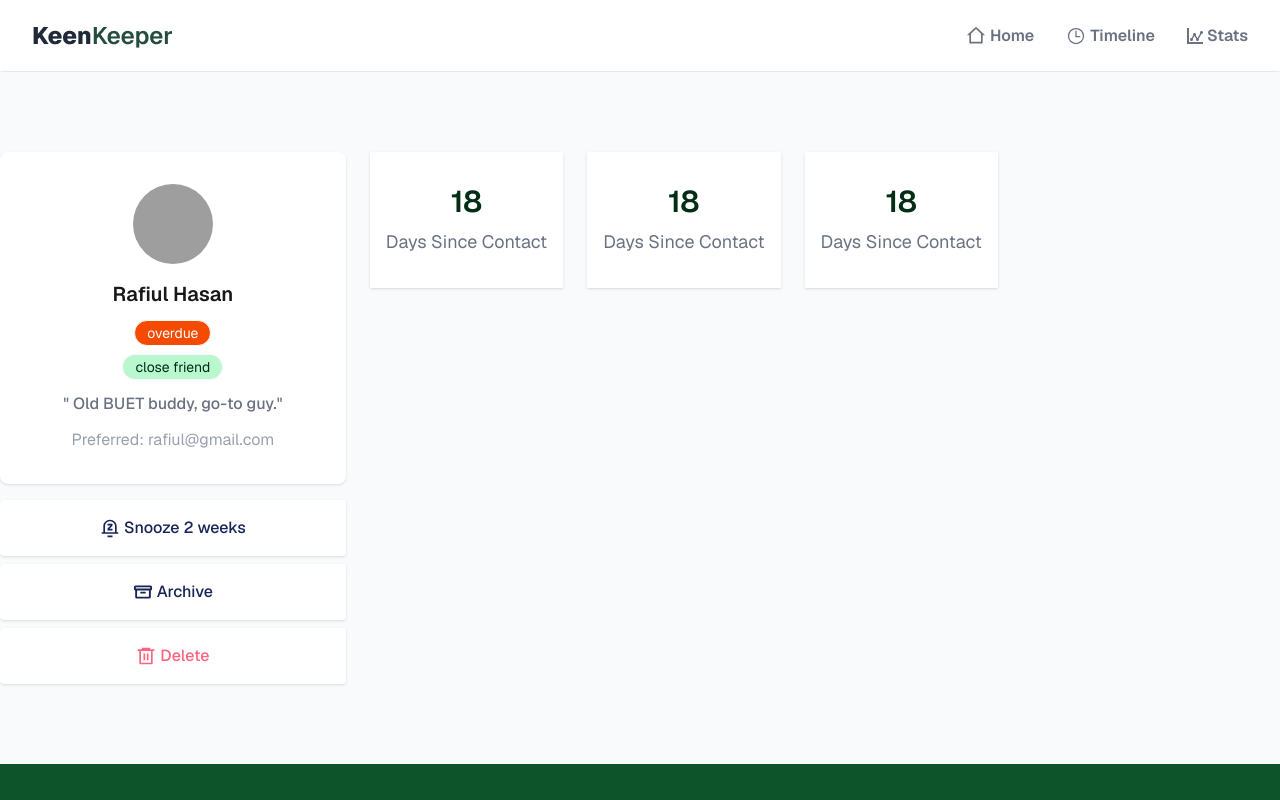
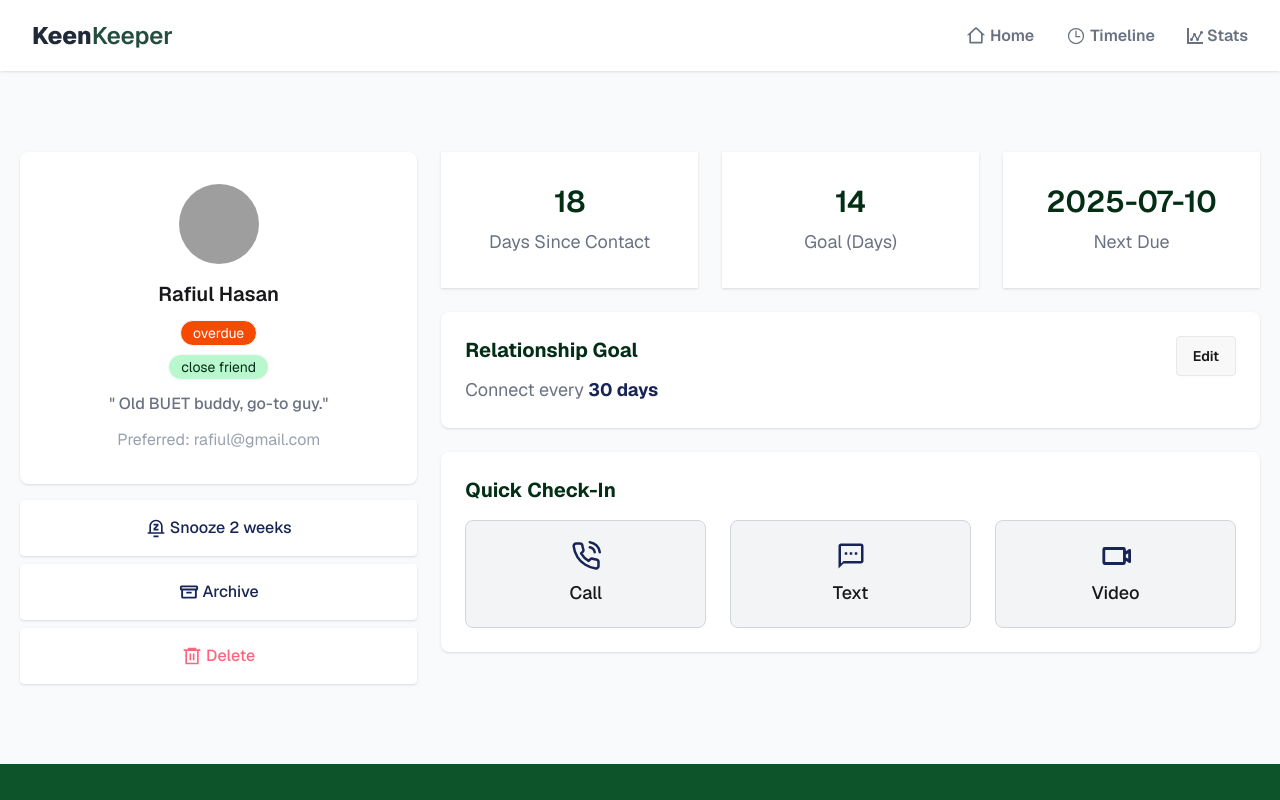
Before and after one commit to romman-hossen/A07-keen-keeper, a React (Vite) app: page /friendDetails/1 in a window 1280 px wide. Shown: the top 800 px of the page. Built offline with nearby package versions, Linux system fonts and the light colour scheme; grey boxes are pictures that could not be loaded.

Commit message:
Details and Dynamic, call, text, tostify added

```diff
--- a/package.json
+++ b/package.json
@@ -16,6 +16,7 @@
     "react-icons": "^5.6.0",
     "react-router": "^7.14.1",
     "react-spinners": "^0.17.0",
+    "react-toastify": "^11.0.5",
     "tailwindcss": "^4.2.2"
   },
   "devDependencies": {
--- /dev/null
+++ b/src/components/context/FriendContext.jsx
@@ -0,0 +1,3 @@
+import { createContext } from "react";
+
+export const FriendContext = createContext();
--- /dev/null
+++ b/src/components/context/FriendContextData.jsx
@@ -0,0 +1,21 @@
+import React, { useState } from 'react';
+import { FriendContext } from './FriendContext';
+
+
+const FriendContextData = ({children}) => {
+
+
+    const [allData,setAllData] = useState([]);
+
+    const data ={
+     allData,
+     setAllData
+    }
+    return (
+       <FriendContext.Provider value={data}>
+        {children}
+       </FriendContext.Provider>
+    );
+};
+
+export default FriendContextData;
--- a/src/components/shared/Navbar.jsx
+++ b/src/components/shared/Navbar.jsx
@@ -12,7 +12,7 @@ const Navbar = () => {
     //     }
     // ]
     return (
-        <div className='shadow py-5 mb-[1px]'>
+        <div className='shadow py-5 mb-[1px] sticky top-0 z-50 bg-white'>
         <div className='flex flex-col items-center gap-6 md:flex-row justify-between max-w-[95%] mx-auto '>
             <div>
                 <img src={logo} alt="" />
--- a/src/main.jsx
+++ b/src/main.jsx
@@ -3,10 +3,16 @@ import { createRoot } from 'react-dom/client'
 import './index.css'
 import { RouterProvider } from 'react-router/dom'
 import { router } from './routes/routes'
+import FriendContextData from './components/context/FriendContextData'
+import { ToastContainer } from 'react-toastify'
+
 
 
 createRoot(document.getElementById('root')).render(
   <StrictMode>
+ <FriendContextData>
+  <ToastContainer />
   <RouterProvider router={router} />
+ </FriendContextData>
   </StrictMode>,
 )
--- a/src/pages/friendDetails/DetailsRight.jsx
+++ b/src/pages/friendDetails/DetailsRight.jsx
@@ -1,25 +1,89 @@
-import React from 'react';
+import React, { useContext } from 'react';
+import { FiPhoneCall } from 'react-icons/fi';
+import { MdOutlineTextsms } from 'react-icons/md';
+import { PiVideoCameraBold } from 'react-icons/pi';
+import { FriendContext } from '../../components/context/FriendContext';
+import { toast } from 'react-toastify';
 
-const DetailsRight = ({findData}) => {
-    const { days_since_contact:days,next_due_date: nextDue, goal,} = findData;
+const DetailsRight = ({findData,loading}) => {
+    const {allData,
+     setAllData} = useContext(FriendContext)
+
+
+    const {name, days_since_contact:days,next_due_date: nextDue, goal} = findData;
+    // console.log(findData)
+
+//      if (loading) {
+//     return (
+//       <div className="flex justify-center min-h-[50vh] items-center">
+//         <PuffLoader color="#2D8C41" />
+//       </div>
+//     );
+//   }
+
+    const handleCallData = (data)=>{
+        const type = data;
+        setAllData([...allData,{...findData,type}])
+        toast.success(`Call with ${name}`,{
+        position: "top-center",
+        });
+    }
+    const handleTextData = (data)=>{
+        const type = data;
+        setAllData([...allData,{...findData,type}])
+        toast.success(`Text with ${name}`,{
+        position: "top-center",
+        });
+    }
+    const handleVideoData = (data)=>{
+        const type = data;
+        setAllData([...allData,{...findData,type}])
+        toast.success(`Video Call with ${name}`,{
+        position: "top-center",
+        });
+    }
+
     return (
        <>
-       <div className=''>
-        <div className='flex gap-6'>
+       <div className='space-y-6'>
+        <div className='grid mt-8 sm:grid-cols-2 md:mt-0 md:grid-cols-3 gap-6'>
             <div className='py-8 px-4 text-center bg-white shadow'>
                 <h3 className='text-3xl font-semibold text-green-950 mb-2'>{days}</h3>
                 <span className='text-lg text-gray-500'>Days Since Contact</span>
             </div>
             <div className='py-8 px-4 text-center bg-white shadow'>
-                <h3 className='text-3xl font-semibold text-green-950 mb-2'>{days}</h3>
-                <span className='text-lg text-gray-500'>Days Since Contact</span>
+                <h3 className='text-3xl font-semibold text-green-950 mb-2'>{goal}</h3>
+                <span className='text-lg text-gray-500'>Goal (Days)</span>
             </div>
             <div className='py-8 px-4 text-center bg-white shadow'>
-                <h3 className='text-3xl font-semibold text-green-950 mb-2'>{days}</h3>
-                <span className='text-lg text-gray-500'>Days Since Contact</span>
+                <h3 className='text-3xl font-semibold text-green-950 mb-2'>{nextDue}</h3>
+                <span className='text-lg text-gray-500'>Next Due</span>
             </div>
         </div>
-        <h3></h3>
+        <div className='p-6 bg-white rounded-lg shadow'>
+            <div className='flex justify-between '>
+                <h3 className='text-xl font-bold text-green-950'>Relationship Goal</h3>
+                <button className='btn'>Edit</button>
+            </div>
+            <p className='text-lg text-gray-500'>Connect every <span className='text-blue-950 font-bold'>30 days</span></p>
+        </div>
+          <div className='bg-white p-6 rounded-lg shadow'>
+                <h3 className='text-xl font-bold text-green-950 mb-4'>Quick Check-In</h3>
+             <div className='grid grid-cols-3 gap-6'>
+                   <div onClick={() => handleCallData('call')} className='p-5 border border-gray-300 rounded-lg bg-gray-100 flex flex-col justify-center items-center '>
+                    <FiPhoneCall className='text-3xl text-blue-950'/>
+                    <p className='text-lg font-medium pt-2'>Call</p>
+                </div>
+                   <div onClick={() => handleTextData('text') } className='p-5 border border-gray-300 rounded-lg bg-gray-100 flex flex-col justify-center items-center '>
+                    <MdOutlineTextsms  className='text-3xl text-blue-950'/>
+                    <p className='text-lg font-medium pt-2'>Text</p>
+                </div>
+                   <div onClick={() => handleVideoData('video')} className='p-5 border border-gray-300 rounded-lg bg-gray-100 flex flex-col justify-center items-center '>
+                    <PiVideoCameraBold className='text-3xl text-blue-950'/>
+                    <p className='text-lg font-medium pt-2'>Video</p>
+                </div>
+             </div>
+            </div>
        </div>
        </>
     );
--- a/src/pages/friendDetails/FriendDetails.jsx
+++ b/src/pages/friendDetails/FriendDetails.jsx
@@ -19,7 +19,6 @@ const FriendDetails = () => {
     return (
       <div className="flex justify-center min-h-[50vh] items-center">
         <PuffLoader color="#2D8C41" />
-        Looooding
       </div>
     );
   }
@@ -49,8 +48,8 @@ const FriendDetails = () => {
 
   return (
     <div className="container mx-auto my-20">
-      <div className="flex gap-6">
-        <div className="">
+      <div className="grid grid-cols-1 md:grid-cols-9 md:gap-6 px-5 ">
+        <div className="col-span-3">
           <div className="bg-white flex flex-col justify-center items-center space-y-3 p-8 shadow rounded-lg">
             <div>
               <img
@@ -98,8 +97,8 @@ const FriendDetails = () => {
             </span>
           </div>
         </div>
-        <div className=""                                         >
-            <DetailsRight findData={findData}/>
+        <div className="col-span-6"                                         >
+            <DetailsRight findData={findData} loading={loading}/>
         </div>
       </div>
     </div>
--- a/src/pages/timeline/Timeline.jsx
+++ b/src/pages/timeline/Timeline.jsx
@@ -1,8 +1,15 @@
-import React from 'react';
+import React, { useContext } from 'react';
+import { FriendContext } from '../../components/context/FriendContext';
 
 const Timeline = () => {
+    const {allData,setAllData} = useContext(FriendContext);
+    console.log(allData.type)
     return (
         <div>
+             {allData.map(item => <div item={item}>
+                <h1>{item.type}</h1>
+             </div>)}
+            {/* {allData.type ==} */}
             <h3>I am comig</h3>
 
         </div>
```
Also changed, not shown: 1 other file (tests, documents, lock files or other folders).
